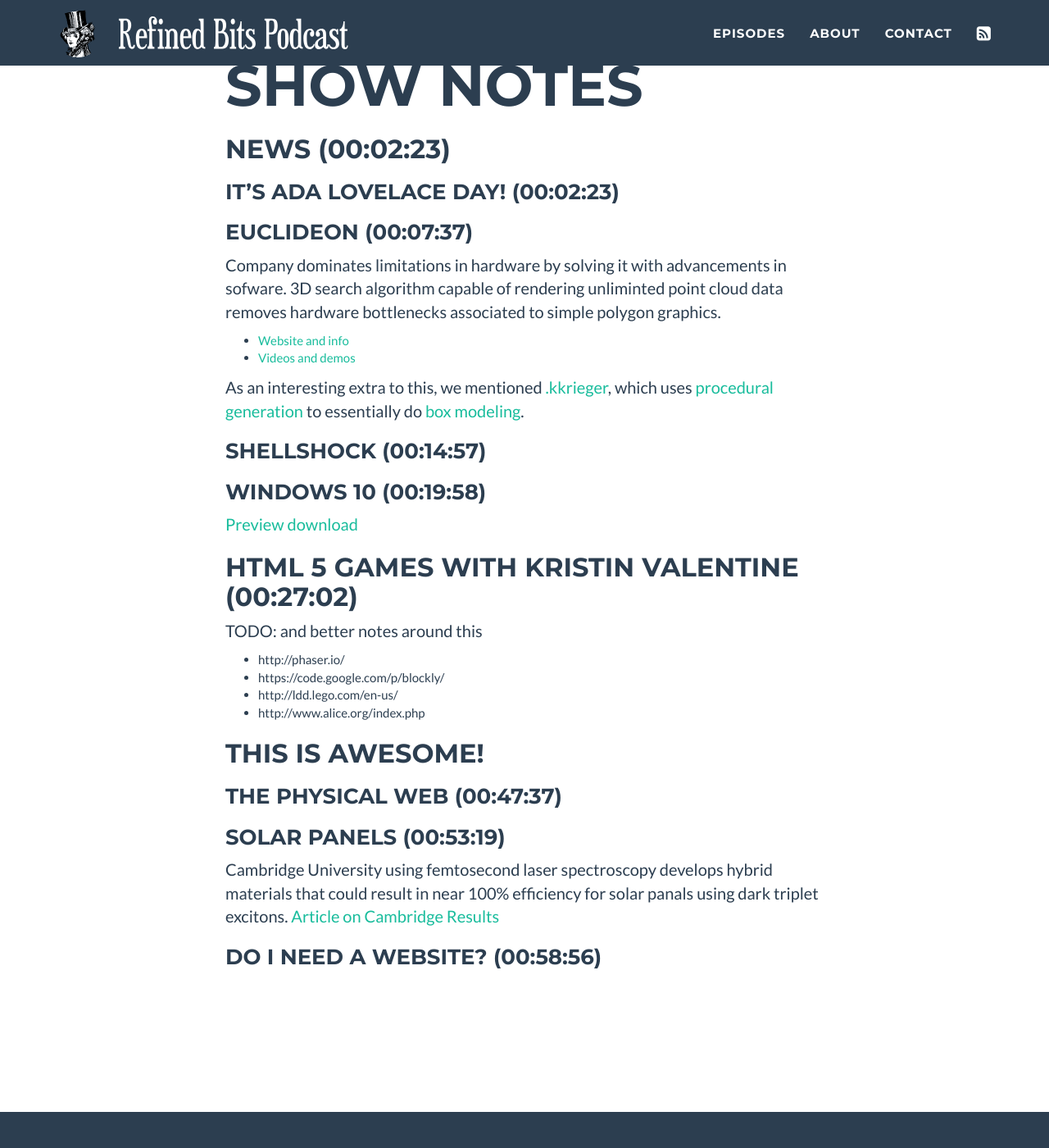
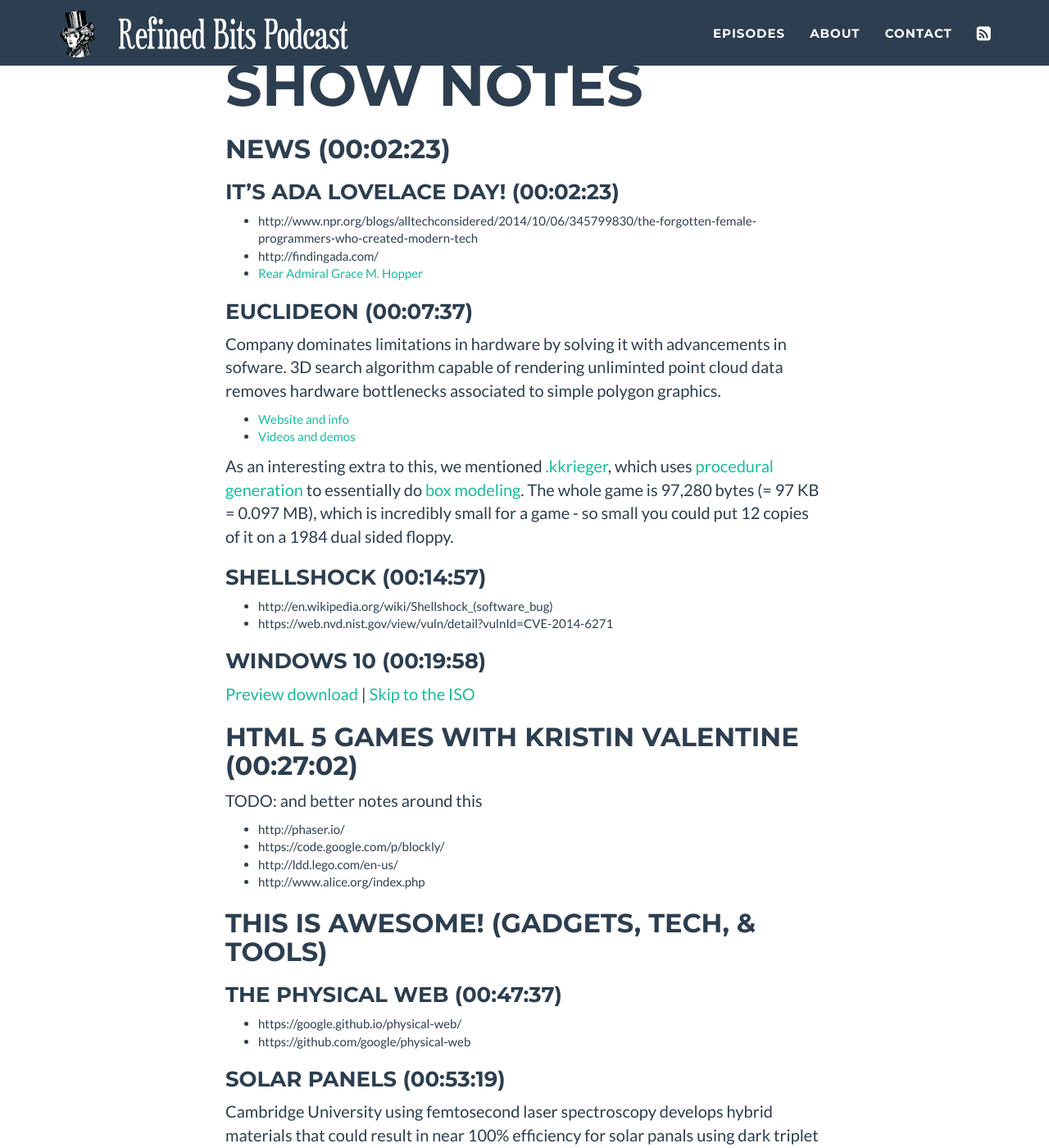
Before and after one commit to refined-bits/refinedbitspodcast.com, a Jekyll site: the page built from _posts/2014-10-14-kristin-valentine.md, in a window 1280 px wide and 1400 px high, scrolled down 1389 px. Shown: the whole window at 82% size. Built offline with Jekyll 4.4.1, drawn with Linux system fonts in a browser that asks for light colours; some of the changed text lies outside the part shown.

Commit message:
adding more links
because links

```diff
--- a/_posts/2014-10-14-kristin-valentine.md
+++ b/_posts/2014-10-14-kristin-valentine.md
@@ -29,18 +29,25 @@
 
 ### It's Ada Lovelace Day! (00:02:23)
 
+* http://www.npr.org/blogs/alltechconsidered/2014/10/06/345799830/the-forgotten-female-programmers-who-created-modern-tech
+* http://findingada.com/
+* [Rear Admiral Grace M. Hopper](http://en.wikipedia.org/wiki/Grace_Hopper)
+
 ### Euclideon (00:07:37)
 Company dominates limitations in hardware by solving it with advancements in sofware. 3D search algorithm capable of rendering unliminted point cloud data removes hardware bottlenecks associated to simple polygon graphics.
 
   * [Website and info](http://www.euclideon.com/)
   * [Videos and demos](https://www.youtube.com/user/EuclideonOfficial)
 
-As an interesting extra to this, we mentioned [.kkrieger](http://en.wikipedia.org/wiki/.kkrieger), which uses [procedural generation](http://en.wikipedia.org/wiki/Procedural_generation) to essentially do [box modeling](http://en.wikipedia.org/wiki/Box_modeling).
+As an interesting extra to this, we mentioned [.kkrieger](http://en.wikipedia.org/wiki/.kkrieger), which uses [procedural generation](http://en.wikipedia.org/wiki/Procedural_generation) to essentially do [box modeling](http://en.wikipedia.org/wiki/Box_modeling). The whole game is 97,280 bytes (= 97 KB = 0.097 MB), which is incredibly small for a game - so small you could put 12 copies of it on a 1984 dual sided floppy.
 
 ### Shellshock (00:14:57)
 
+* http://en.wikipedia.org/wiki/Shellshock_(software_bug)
+* https://web.nvd.nist.gov/view/vuln/detail?vulnId=CVE-2014-6271
+
 ### Windows 10 (00:19:58)
-[Preview download](http://windows.microsoft.com/en-us/windows/preview)
+[Preview download](http://windows.microsoft.com/en-us/windows/preview) | [Skip to the ISO](http://windows.microsoft.com/en-us/windows/preview-iso)
 
 ## HTML 5 Games with Kristin Valentine (00:27:02)
 
@@ -51,13 +58,20 @@
 * http://ldd.lego.com/en-us/
 * http://www.alice.org/index.php
 
-## This is Awesome!
+## This is Awesome! (Gadgets, Tech, & Tools)
 
 ### The Physical Web (00:47:37)
+
+* https://google.github.io/physical-web/
+* https://github.com/google/physical-web
 
 ### Solar Panels (00:53:19)
 Cambridge University using femtosecond laser spectroscopy develops hybrid materials that could result in near 100% efficiency for solar panals using dark triplet excitons.
 [Article on Cambridge](http://www.cam.ac.uk/research/news/hybrid-materials-could-smash-the-solar-efficiency-ceiling)
 [Results](http://www.nature.com/nmat/journal/vaop/ncurrent/full/nmat4093.html)
 
+## Spontaneous Debate | Controversy Corner
+
 ### Do I Need a Website? (00:58:56)
+
+* http://www.hanselman.com/blog/YourWordsAreWasted.aspx
```
